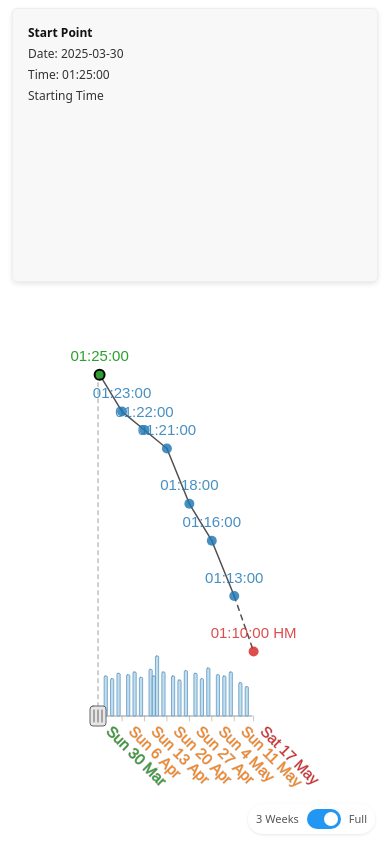
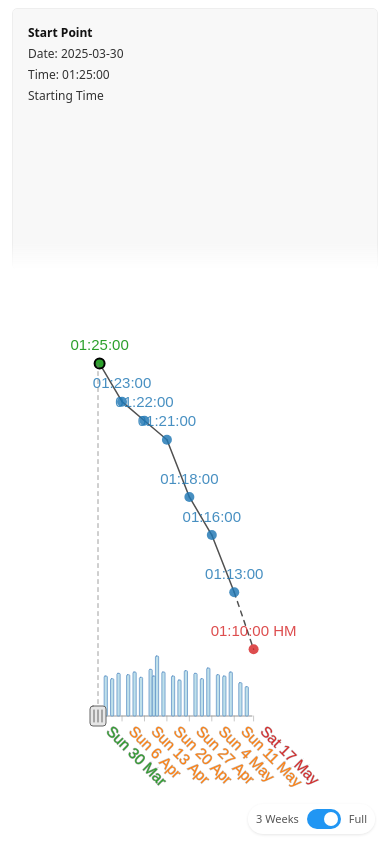
Before and after one commit to botpilots/rungraph, a website built with Vite: page index.html in a window 390 px wide. Built offline with nearby package versions, Linux system fonts and the light colour scheme.

Commit message:
Adapt info-box on mobile devices.

```diff
--- a/src/style.css
+++ b/src/style.css
@@ -29,7 +29,7 @@ body {
 #app {
   max-width: 100%;
   width: 100%;
-  height: 100vh;
+  height: 100%;
   margin: 0 auto;
   padding: 1rem;
   background-color: white;
@@ -70,7 +70,31 @@ body {
   color: #333;
   text-align: left;
   border: 1px solid #eee;
-  flex-shrink: 0;
+  scrollbar-width: thin;
+  scrollbar-color: #bbb #f8f8f8;
+
+  -webkit-mask-image: linear-gradient(to bottom, black 90%, transparent 100%);
+  mask-image: linear-gradient(to bottom, black 90%, transparent 100%);
+}
+
+/* Custom Scrollbar for WebKit browsers */
+#info-box::-webkit-scrollbar {
+  width: 8px;
+}
+
+#info-box::-webkit-scrollbar-track {
+  background: rgba(248, 248, 248, 0.95);
+  border-radius: 5px;
+}
+
+#info-box::-webkit-scrollbar-thumb {
+  background-color: #bbb;
+  border-radius: 4px;
+  border: 2px solid rgba(248, 248, 248, 0.95);
+}
+
+#info-box::-webkit-scrollbar-thumb:hover {
+  background-color: #999;
 }
 
 #info-box p {
```
